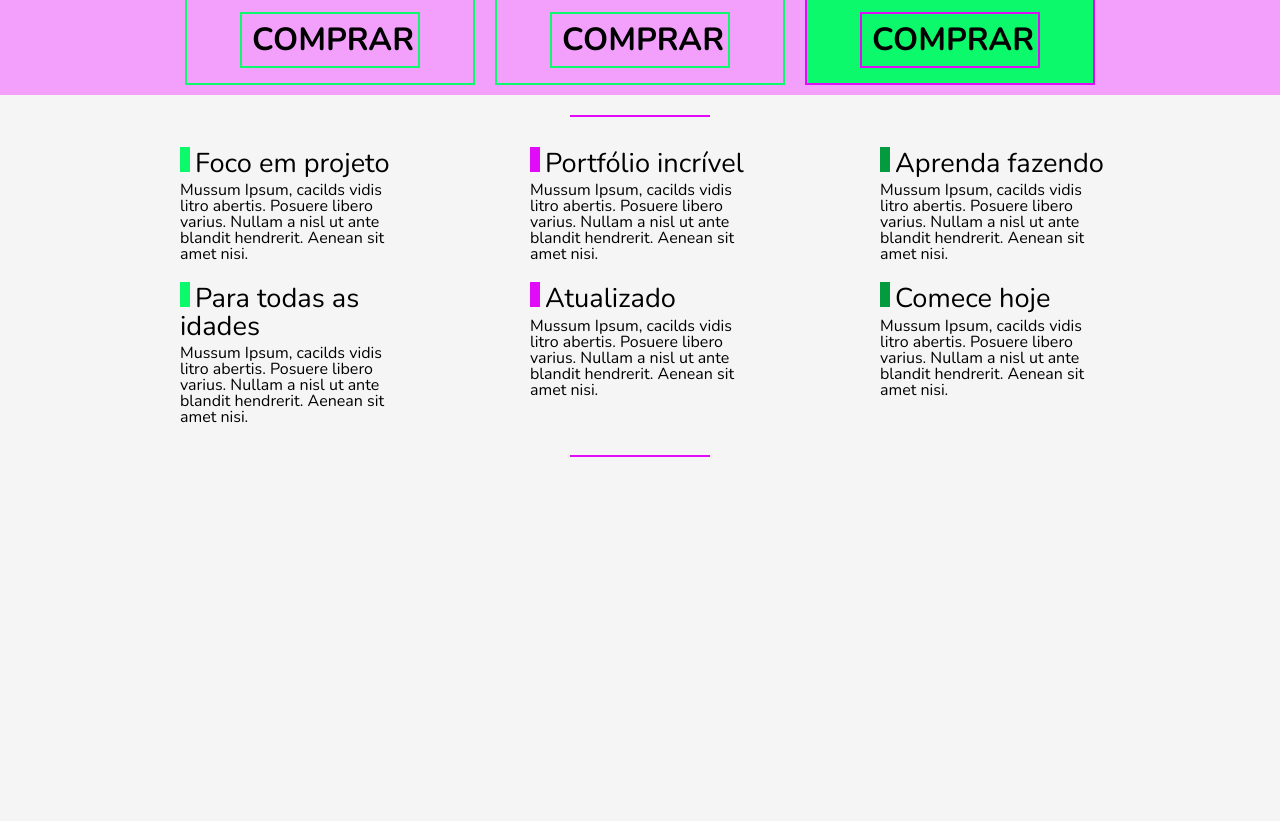
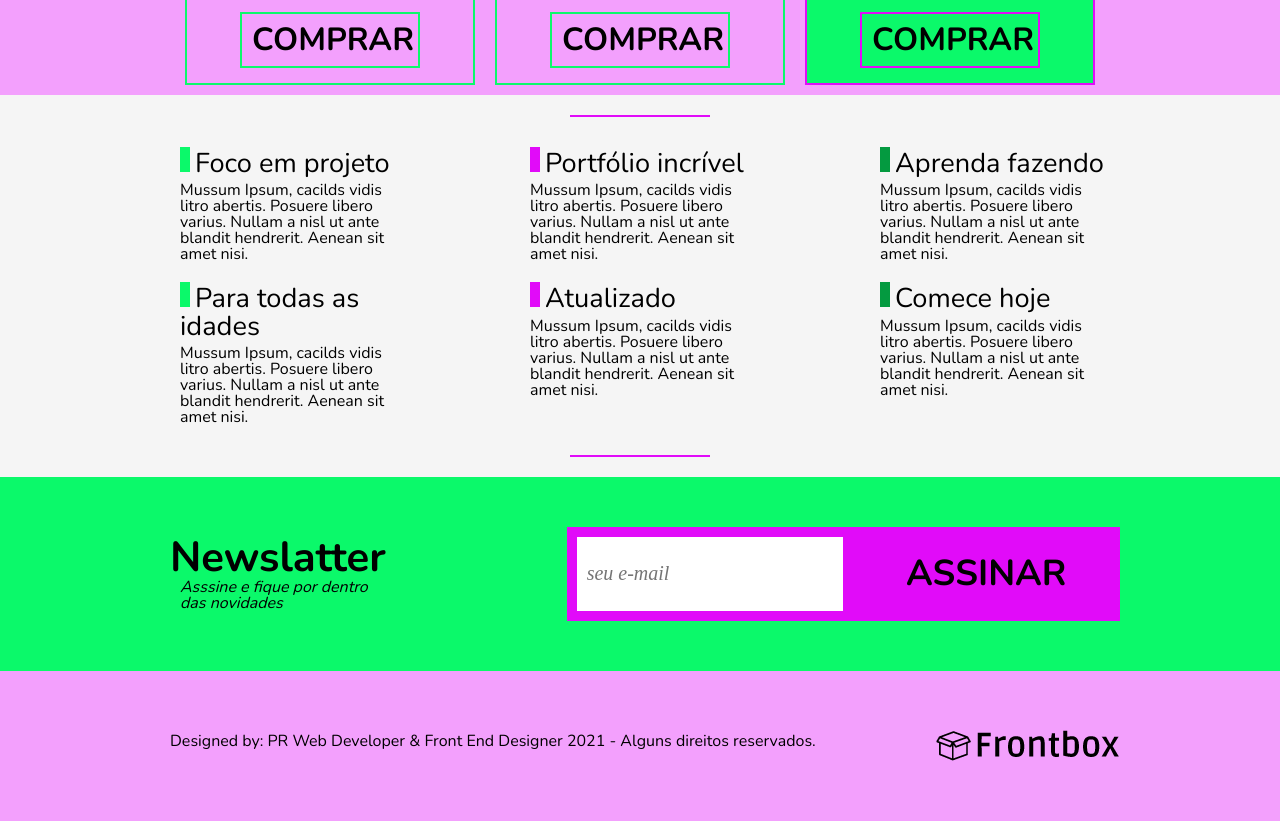
Before and after one commit to Paulodiastst/frontbox-starter-files-main, a plain HTML site: page index.html in a window 1280 px wide. Shown: the part 1570-2391 px from the top of the page. Before the commit the page ends 2047 px from the top, so only its background shows below. Drawn offline with nearby package versions, Linux system fonts and the light colour scheme.

Commit message:
Projeto finalizado

```diff
--- a/css/styles.css
+++ b/css/styles.css
@@ -34,6 +34,10 @@
 /**********************************/
 /* 1. Estilos gerais
 /**********************************/
+
+html {
+	scroll-behavior: smooth;
+}
 
 body {
 	background-color: var(--clr-white);
@@ -326,6 +330,77 @@ img {
 /* 8. Newsletter
 /**********************************/
 
+.newsletter {
+	background-color: var(--clr-green-light);
+}
+
+.newsletter-c {
+	max-width: 960px;
+	margin: 0 auto;
+	padding: 50px 0;
+	display: flex;
+	flex-wrap: wrap;
+}
+
+.newsletter-info {
+	flex: 1 1 260px;
+	padding: 10px;
+}
+
+.newsletter-info__titulo {
+	font-size: 2.62rem;
+	font-weight: bold;
+}
+
+.newsletter-info__descricao {
+	font-style: italic;
+}
+
+.newsletter-form {
+	flex: 2 1 260px;
+	display: flex;
+	flex-wrap: wrap;
+}
+
+.newsletter-form__input {
+	flex: 3 1 260px;
+	font-size: 1.25rem;
+	width: 325px;
+	color: black;
+	font-style: italic;
+	font-family: italic;
+	border: 10px solid var(--clr-pink-dark);
+	padding: 10px;
+	margin: 0;
+	border-radius: 0px;
+}
+
+.newsletter-form__submit {
+	flex: 1 1 260px;
+	width: 190px;
+	font-family: var(--ff-primary);
+	font-size: 2.25rem;
+	font-weight: bold;
+	text-transform: uppercase;
+	background: var(--clr-pink-dark);
+	color: black;
+	cursor:point;
+	border: none;
+	padding: 15px;
+}
+
 /**********************************/
 /* 9. Footer
 /**********************************/
+
+.footer {
+	background: var(--clr-pink-light);
+	display: flex;
+	flex-wrap: wrap;
+	justify-content: space-between;
+	padding: 55px calc((100% - 960px) / 2);
+}
+
+.footer__copyright {
+	margin-top: 7px;
+}
--- a/index.html
+++ b/index.html
@@ -183,5 +183,23 @@
 
 	<hr>
 
+	<section class="newsletter">
+		<div class="newsletter-c">
+			<div class="newsletter-info">
+				<h2 class="newsletter-info__titulo">Newslatter</h2>
+				<p class="newsletter-info__descricao">Asssine e fique por dentro <br> das novidades</p>
+			</div> <!-- .newlatter-info -->
+			<form action="" class="newsletter-form">
+				<input type="text" placeholder="seu e-mail" class="newsletter-form__input">
+				<button type="submit" class="newsletter-form__submit">Assinar</button>
+			</form> <!-- .newslatter-form-->
+		</div> <!-- .newslatter-c -->
+	</section> <!-- .newslatter -->
+
+	<footer class="footer">
+		<p class="footer__copyright">Designed by: PR Web Developer & Front End Designer 2021 - Alguns direitos reservados.</p>
+		<a href="index.html"><img src="img/logo.png" alt="Frontbox" class="footer__logo"></a>
+	</footer>
+
 </body>
 </html>
```
